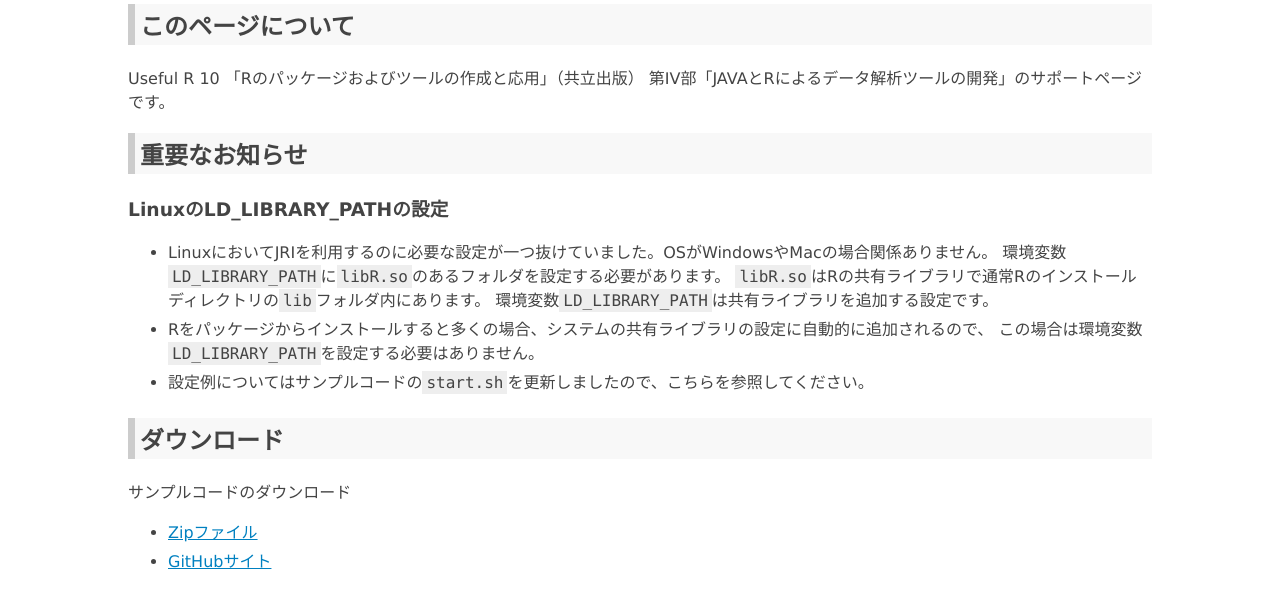
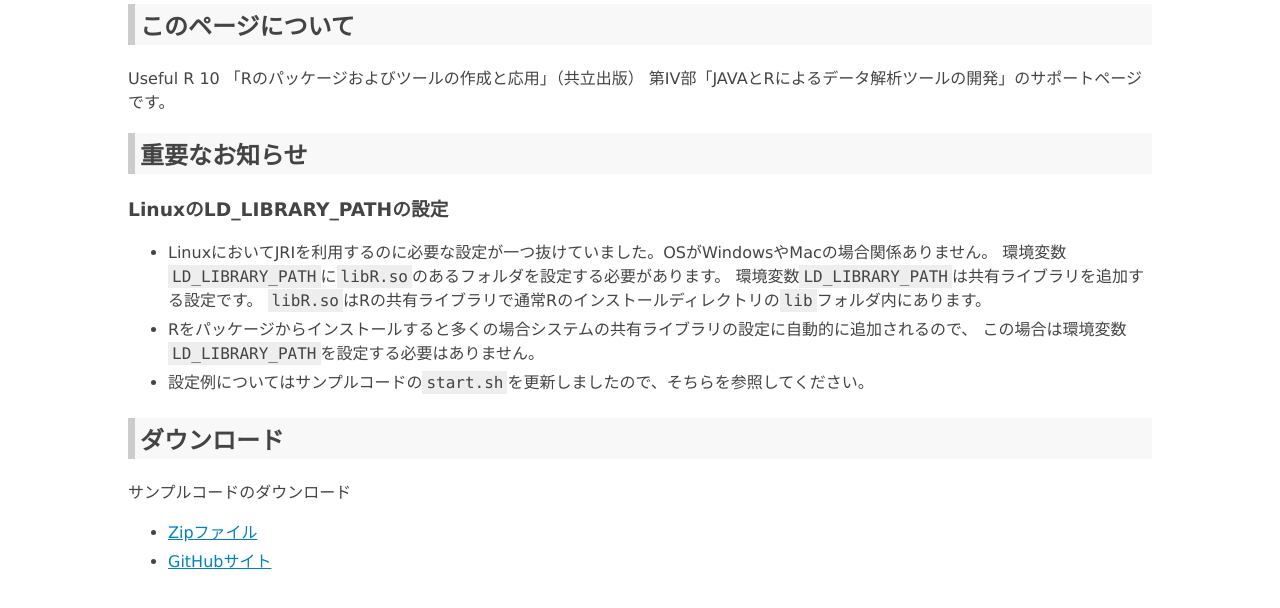
Before and after one commit to tatsunagai/useful_r_10_4, a plain HTML site: page index.html in a window 1280 px wide. Shown: the part 72-680 px from the top of the page. Drawn offline with Linux system fonts and the light colour scheme.

Commit message:
文章修正

```diff
--- a/index.html
+++ b/index.html
@@ -18,14 +18,14 @@
 			<li>
 				LinuxにおいてJRIを利用するのに必要な設定が一つ抜けていました。OSがWindowsやMacの場合関係ありません。
 				環境変数<code>LD_LIBRARY_PATH</code>に<code>libR.so</code>のあるフォルダを設定する必要があります。
+				環境変数<code>LD_LIBRARY_PATH</code>は共有ライブラリを追加する設定です。
 				<code>libR.so</code>はRの共有ライブラリで通常Rのインストールディレクトリの<code>lib</code>フォルダ内にあります。
-				環境変数<code>LD_LIBRARY_PATH</code>は共有ライブラリを追加する設定です。
 			</li>
 			<li>
-				Rをパッケージからインストールすると多くの場合、システムの共有ライブラリの設定に自動的に追加されるので、
+				Rをパッケージからインストールすると多くの場合システムの共有ライブラリの設定に自動的に追加されるので、
 				この場合は環境変数<code>LD_LIBRARY_PATH</code>を設定する必要はありません。
 			</li>
-			<li>設定例についてはサンプルコードの<code>start.sh</code>を更新しましたので、こちらを参照してください。</li>
+			<li>設定例についてはサンプルコードの<code>start.sh</code>を更新しましたので、そちらを参照してください。</li>
 			</ul>
 			<h2>ダウンロード</h2>
 			<p>サンプルコードのダウンロード</p>
```
